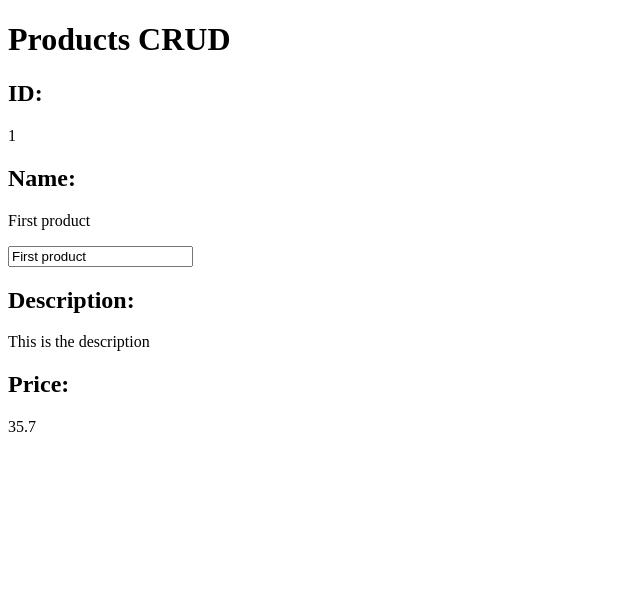
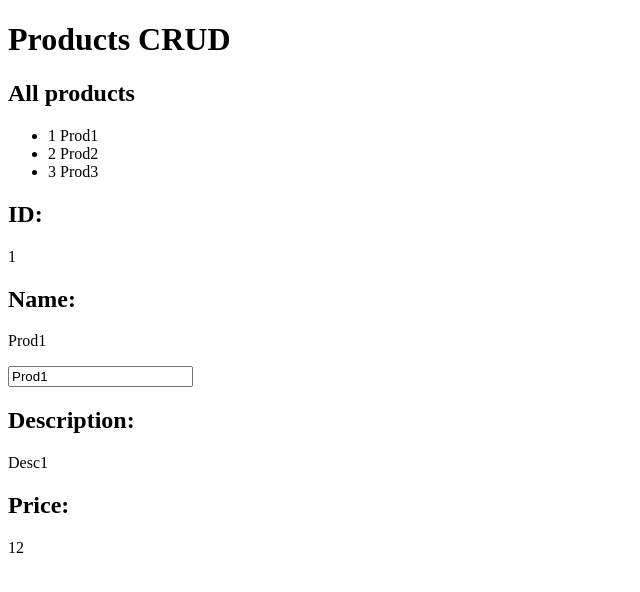
Before and after one commit to pablofelitti/products-front, an Angular app: page / in a window 1280 px wide. Shown: the top 592 px of the page, without its empty margins (0-640 px from the left). Built offline with nearby package versions, Linux system fonts and the light colour scheme.

Commit message:
added product list and ability to edit

```diff
--- /dev/null
+++ b/src/app/mock-products.ts
@@ -0,0 +1,7 @@
+import { Product } from './product';
+
+export const PRODUCTS: Product[] = [
+  {id:1, name: 'Prod1', description: 'Desc1', price: 12},
+  {id:2, name: 'Prod2', description: 'Desc2', price: 34},
+  {id:3, name: 'Prod3', description: 'Desc3', price: 67.3}
+];
--- a/src/app/product/product.component.html
+++ b/src/app/product/product.component.html
@@ -1,9 +1,16 @@
+<h2>All products</h2>
+<ul>
+  <li *ngFor="let product of products" (click)="onSelect(product)">
+    <span class="badge">{{product.id}}</span> {{product.name}}
+  </li>
+</ul>
+
 <h2>ID:</h2>
-<p>{{product.id}}</p>
+<p>{{selectedProduct.id}}</p>
 <h2>Name:</h2>
-<p>{{product.name}}</p>
-<input [(ngModel)]="product.name" placeholder="name"/>
+<p>{{selectedProduct.name}}</p>
+<input [(ngModel)]="selectedProduct.name" placeholder="name"/>
 <h2>Description:</h2>
-<p>{{product.description}}</p>
+<p>{{selectedProduct.description}}</p>
 <h2>Price:</h2>
-<p>{{product.price}}</p>
+<p>{{selectedProduct.price}}</p>
--- a/src/app/product/product.component.ts
+++ b/src/app/product/product.component.ts
@@ -1,5 +1,6 @@
 import { Component, OnInit } from '@angular/core';
-import {Product} from '../product'
+import { Product } from '../product';
+import { PRODUCTS } from '../mock-products';
 
 @Component({
   selector: 'app-product',
@@ -8,11 +9,12 @@ import {Product} from '../product'
 })
 export class ProductComponent implements OnInit {
 
-  product: Product = {
-    id: 1,
-    name: 'First product',
-    description: 'This is the description',
-    price: 35.7
+  products = PRODUCTS;
+
+  selectedProduct: Product = this.products[0];
+
+  onSelect(product: Product): void {
+    this.selectedProduct = product;
   }
 
   constructor() { }
```
